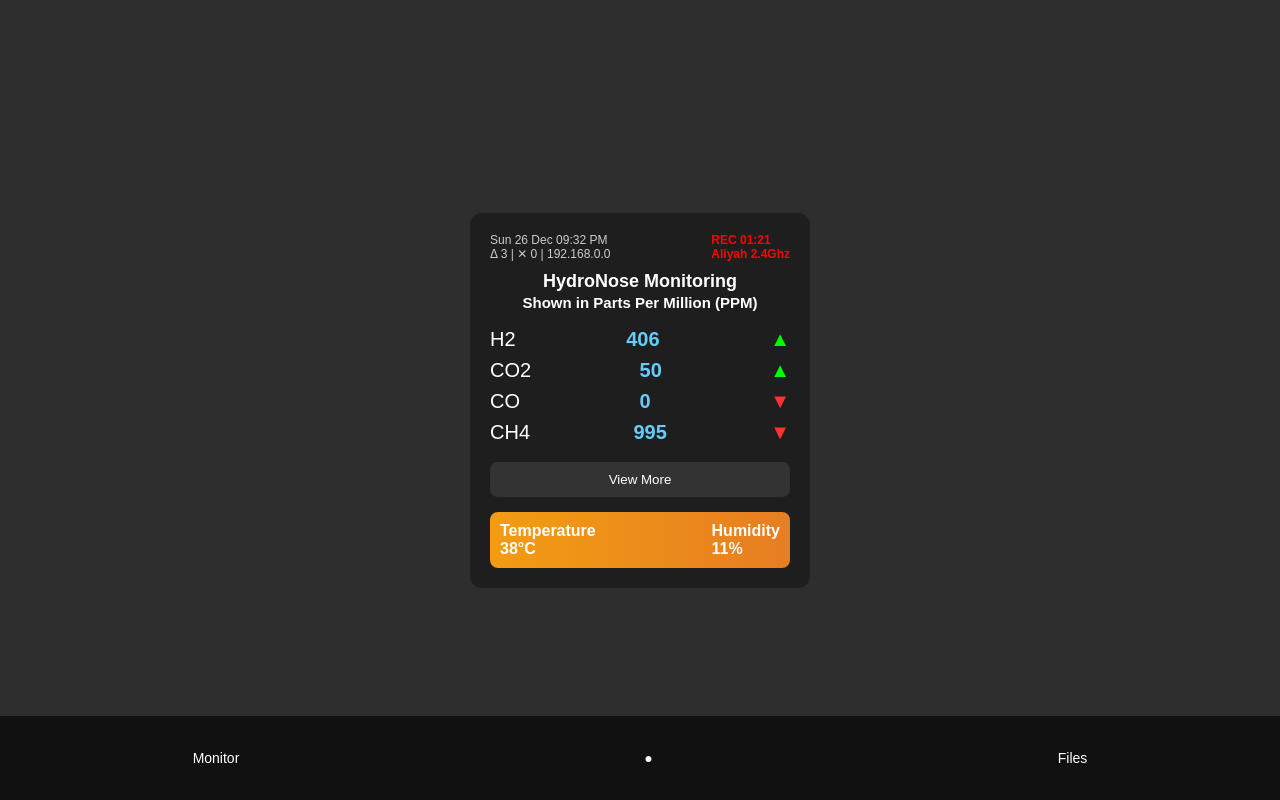
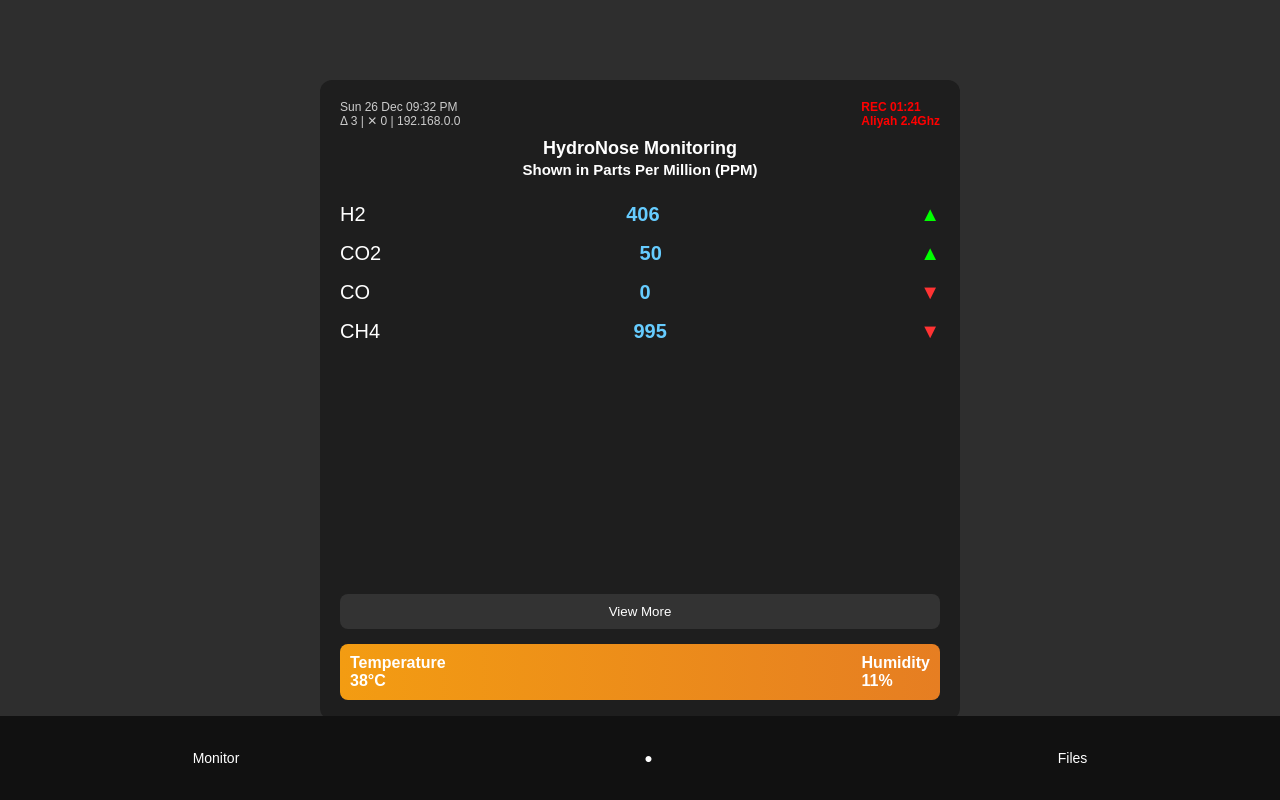
Before and after one commit to daffaparamudyapurwoko-bot/H2Nose2, a plain HTML site: page Index6.html in a window 1280 px wide. Drawn offline with nearby package versions, Linux system fonts and the light colour scheme.

Commit message:
Update Index6.html

```diff
--- a/Index6.html
+++ b/Index6.html
@@ -23,7 +23,7 @@
       justify-content: center;
       align-items: flex-start;
       padding: 20px;
-      gap: 20px;
+      /* gap: 20px; Removed gap as only one card is shown at a time */
       width: 1280px; /* Set container width to 1280px */
       box-sizing: border-box; /* Include padding in the width */
     }
@@ -32,7 +32,11 @@
       background: #1e1e1e;
       border-radius: 12px;
       padding: 20px;
-      width: 300px; /* Keep card width as is */
+      width: 600px; /* Increased card width */
+      height: 600px; /* Increased card height */
+      display: flex; /* Use flexbox for card content */
+      flex-direction: column; /* Stack content vertically */
+      justify-content: space-between; /* Distribute space between items */
     }
 
     .header {
@@ -85,7 +89,7 @@
       color: white;
       border-radius: 8px;
       cursor: pointer;
-      margin-top: 10px;
+      margin-top: auto; /* Pushes the button to the bottom */
     }
 
     .temp-hum {
@@ -132,7 +136,7 @@
 
     .graph {
       width: 100%;
-      height: 150px;
+      height: 250px; /* Increased graph height */
       margin-bottom: 15px;
     }
 
```
